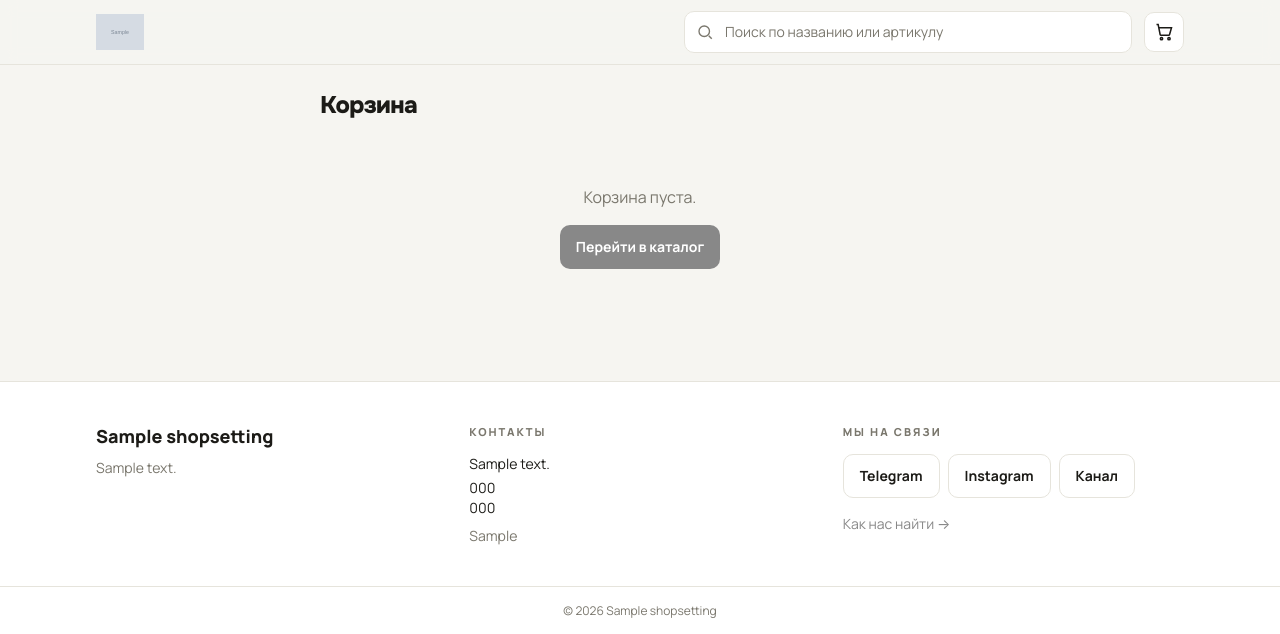
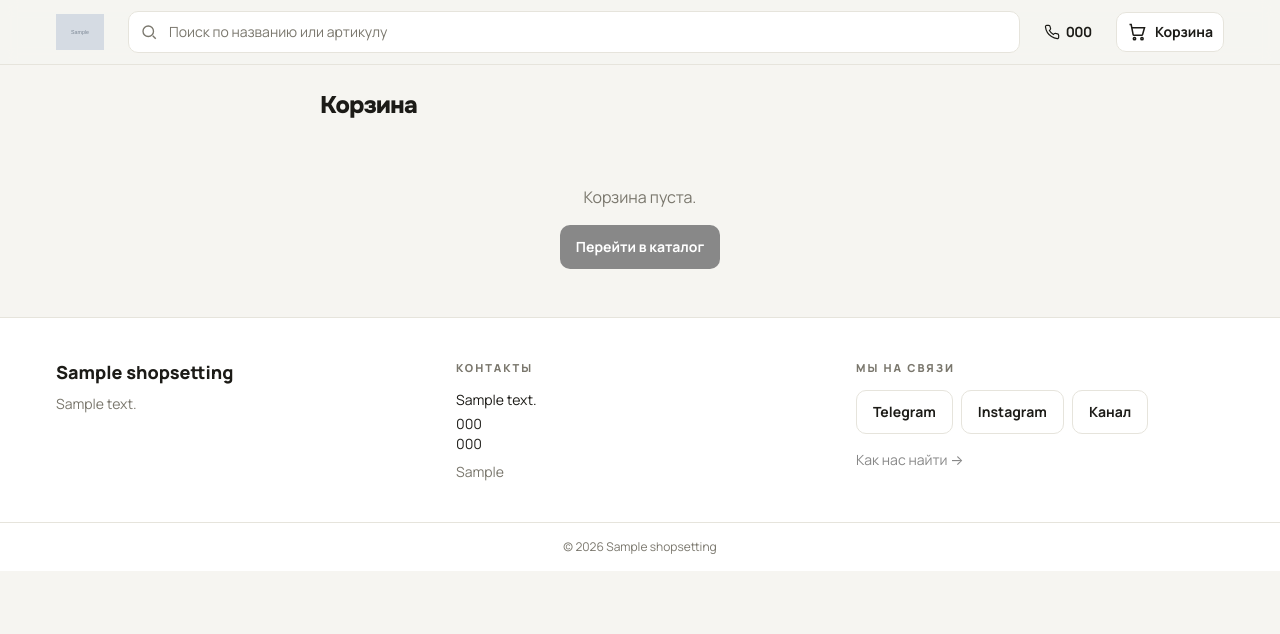
Before and after one commit to ali-middleweightchamp/shop-template, a Django app: page /cart/ in a window 1280 px wide. Shown: the top 634 px of the page. Run offline with Django 5.2, Linux system fonts and the light colour scheme; tables that the repository leaves empty hold one stand-in row (values such as "Sample post"); grey boxes marked "Sample" are stand-in pictures; style sheets or scripts are compiled from the project's sources; some libraries are stand-ins or nearby versions.

Commit message:
Каталог: десктопная раскладка (шапка-строка + сайдбар), один шаблон
- контейнер 1200px по центру
- шапка одной строкой: название, широкий поиск, телефон, корзина с
  количеством и суммой; на десктопе плавающей панели снизу нет
- слева сайдбар категорий 200px с числом товаров, активный подсвечен
- сетка 4 колонки, gap 16; ховер карточки — подсветка без scale
- ниже 1024px сайдбар → лента чипов, корзина → панель снизу
- /catalog/ и /catalog/<slug>/ используют один catalog.html
  (разница только в заголовке и активном пункте)

Co-Authored-By: Claude Opus 4.8 <noreply@anthropic.com>

```diff
--- a/apps/catalog/views.py
+++ b/apps/catalog/views.py
@@ -1,6 +1,6 @@
 """Витрина: главная, каталог, карточка товара, поиск, контакты, корзина."""
 from django.core.paginator import Paginator
-from django.db.models import Q
+from django.db.models import Count, Q
 from django.shortcuts import get_object_or_404, render
 
 from .models import Category, Product
@@ -13,6 +13,15 @@ def _active_products():
     return Product.objects.filter(is_active=True).select_related("category")
 
 
+def _sidebar_categories():
+    # Категории верхнего уровня с числом активных товаров у каждой
+    return (
+        Category.objects.filter(is_active=True, parent__isnull=True)
+        .annotate(num=Count("products", filter=Q(products__is_active=True), distinct=True))
+        .order_by("order", "name")
+    )
+
+
 def home(request):
     """Главная: блок о магазине, категории, популярные товары."""
     context = {
@@ -23,10 +32,12 @@ def home(request):
 
 
 def catalog(request):
-    """Весь каталог с пагинацией и лентой категорий."""
-    page = Paginator(_active_products(), PER_PAGE).get_page(request.GET.get("page"))
+    """Весь каталог с пагинацией и сайдбаром категорий."""
+    products = _active_products()
+    page = Paginator(products, PER_PAGE).get_page(request.GET.get("page"))
     context = {
-        "categories": Category.objects.filter(is_active=True, parent__isnull=True),
+        "categories": _sidebar_categories(),
+        "total_count": products.count(),
         "page_obj": page,
         "title": "Каталог",
     }
@@ -34,15 +45,14 @@ def catalog(request):
 
 
 def category(request, slug):
-    """Товары одной категории (включая подкатегории)."""
+    """Товары одной категории (включая подкатегории). Тот же шаблон, что и каталог."""
     cat = get_object_or_404(Category, slug=slug, is_active=True)
     # Товары самой категории и её дочерних
-    products = _active_products().filter(
-        Q(category=cat) | Q(category__parent=cat)
-    )
+    products = _active_products().filter(Q(category=cat) | Q(category__parent=cat))
     page = Paginator(products, PER_PAGE).get_page(request.GET.get("page"))
     context = {
-        "categories": Category.objects.filter(is_active=True, parent__isnull=True),
+        "categories": _sidebar_categories(),
+        "total_count": _active_products().count(),
         "current_category": cat,
         "page_obj": page,
         "title": cat.name,
--- a/static/src/input.css
+++ b/static/src/input.css
@@ -91,8 +91,23 @@
   }
 
   /* --- Карточка товара: равная высота, кнопки прижаты к низу --- */
-  .product-card { @apply flex h-full flex-col overflow-hidden rounded-card bg-white shadow-card; }
+  .product-card {
+    @apply flex h-full flex-col overflow-hidden rounded-card border border-transparent bg-white shadow-card
+           transition-[box-shadow,border-color] duration-150;
+  }
+  /* Ховер: подсветка карточки. БЕЗ scale — сетка не дёргается. */
+  .product-card:hover { @apply border-line; box-shadow: 0 2px 4px rgba(28,27,23,.06), 0 16px 32px -20px rgba(28,27,23,.28); }
   .product-card.is-out { opacity: .55; }
+  .product-card.is-out:hover { @apply border-transparent shadow-card; }
+
+  /* --- Пункт сайдбара категорий (десктоп) --- */
+  .cat-link {
+    @apply flex items-center justify-between gap-2 rounded-control px-3 py-2 text-sm
+           font-semibold text-ink transition hover:bg-white;
+  }
+  .cat-link .cnt { @apply nums shrink-0 text-xs font-bold text-muted; }
+  .cat-link[aria-current="page"] { @apply bg-white shadow-card; }
+  .cat-link[aria-current="page"] .cnt { color: var(--shop-primary, #2563eb); }
 
   /* Квадрат фото: любые пропорции → одинаковый квадрат, contain, белый фон */
   .product-media {
--- a/tailwind.config.js
+++ b/tailwind.config.js
@@ -30,7 +30,7 @@ module.exports = {
         tape: "0 -8px 24px -12px rgba(28,27,23,0.25)",
       },
       maxWidth: {
-        shell: "1120px",
+        shell: "1200px",
       },
     },
   },
--- a/templates/base.html
+++ b/templates/base.html
@@ -18,37 +18,47 @@
 
   {# ---------- Шапка ---------- #}
   <header class="sticky top-0 z-30 border-b border-line bg-paper/90 backdrop-blur">
-    <div class="shell flex h-16 items-center gap-3">
+    <div class="shell flex h-16 items-center gap-3 lg:gap-6">
       <a href="{% url 'catalog:home' %}" class="flex shrink-0 items-center gap-2">
         {% if shop.logo %}
           <img src="{{ shop.logo.url }}" alt="{{ shop.name }}" class="h-9 w-auto">
         {% else %}
-          <span class="text-lg font-extrabold tracking-tight text-ink">{{ shop.name }}</span>
+          <span class="font-display text-lg font-extrabold tracking-tight text-ink">{{ shop.name }}</span>
         {% endif %}
       </a>
 
-      {# Поиск: в строке на десктопе #}
-      <form action="{% url 'catalog:search' %}" method="get"
-            class="relative ml-auto hidden flex-1 max-w-md sm:block">
+      {# Поиск: широкий, в строке на десктопе #}
+      <form action="{% url 'catalog:search' %}" method="get" class="relative hidden flex-1 lg:block">
         {% include "catalog/partials/_search_input.html" %}
       </form>
 
-      {# Корзина #}
+      {# Телефон — только десктоп #}
+      {% if shop.phone %}
+      <a href="tel:{{ shop.phone }}" class="nums hidden shrink-0 items-center gap-1.5 text-sm font-bold text-ink hover:text-brand lg:flex">
+        <svg width="16" height="16" viewBox="0 0 24 24" fill="none" stroke="currentColor" stroke-width="1.8">
+          <path d="M22 16.9v3a2 2 0 0 1-2.2 2 19.8 19.8 0 0 1-8.6-3 19.5 19.5 0 0 1-6-6 19.8 19.8 0 0 1-3-8.6A2 2 0 0 1 4.1 2h3a2 2 0 0 1 2 1.7c.1.9.4 1.8.7 2.7a2 2 0 0 1-.5 2.1L8.1 9.8a16 16 0 0 0 6 6l1.3-1.3a2 2 0 0 1 2.1-.4c.9.3 1.8.6 2.7.7a2 2 0 0 1 1.7 2Z"/>
+        </svg>{{ shop.phone }}
+      </a>
+      {% endif %}
+
+      {# Корзина: на мобильном — иконка с бейджем; на десктопе — количество и сумма #}
       <a href="{% url 'catalog:cart' %}"
-         class="relative ml-auto flex h-10 w-10 shrink-0 items-center justify-center rounded-control border border-line bg-white sm:ml-0"
+         class="relative ml-auto flex h-10 shrink-0 items-center gap-2 rounded-control border border-line bg-white px-2.5 transition hover:border-ink/30 lg:ml-0"
          aria-label="{% trans 'Корзина' %}">
         <svg width="20" height="20" viewBox="0 0 24 24" fill="none" stroke="currentColor" stroke-width="1.8">
           <path d="M3 3h2l2.4 12.3a1 1 0 0 0 1 .7h9.2a1 1 0 0 0 1-.8L21 7H6"/>
           <circle cx="9" cy="20" r="1.4"/><circle cx="18" cy="20" r="1.4"/>
         </svg>
         <span x-data x-show="$store.cart.count > 0" x-text="$store.cart.count" x-cloak
-              class="nums absolute -right-1.5 -top-1.5 flex h-5 min-w-[20px] items-center justify-center rounded-full px-1 text-[11px] font-bold text-white"
-              style="background: var(--brand)"></span>
+              class="nums absolute -right-1.5 -top-1.5 flex h-5 min-w-[20px] items-center justify-center rounded-full px-1 text-[11px] font-bold text-white lg:hidden"
+              style="background: var(--shop-primary)"></span>
+        <span x-data class="nums hidden text-sm font-bold text-ink lg:inline"
+              x-text="$store.cart.count > 0 ? $store.cart.count + ' · ' + formatMoney($store.cart.total) + ' {{ shop.currency_label|escapejs }}' : '{% trans "Корзина" %}'">{% trans "Корзина" %}</span>
       </a>
     </div>
 
     {# Поиск на мобильном — отдельной строкой #}
-    <div class="shell pb-3 sm:hidden">
+    <div class="shell pb-3 lg:hidden">
       <form action="{% url 'catalog:search' %}" method="get" class="relative">
         {% include "catalog/partials/_search_input.html" %}
       </form>
@@ -56,7 +66,7 @@
   </header>
 
   {# ---------- Контент ---------- #}
-  <main class="pb-28">{% block body %}{% endblock %}</main>
+  <main class="pb-28 lg:pb-12">{% block body %}{% endblock %}</main>
 
   {# ---------- Подвал ---------- #}
   <footer class="border-t border-line bg-white">
@@ -90,7 +100,7 @@
   </footer>
 
   {# ---------- Лента-чек: липкая панель заказа (подпись макета) ---------- #}
-  <div x-data x-show="$store.cart.count > 0" x-cloak class="order-tape">
+  <div x-data x-show="$store.cart.count > 0" x-cloak class="order-tape lg:hidden">
     <a href="{% url 'catalog:cart' %}" class="shell flex h-16 items-center gap-3">
       <div class="flex-1">
         <div class="nums text-sm font-bold text-ink">
```
Also changed, not shown: templates/catalog/catalog.html (+33 -11 lines).
